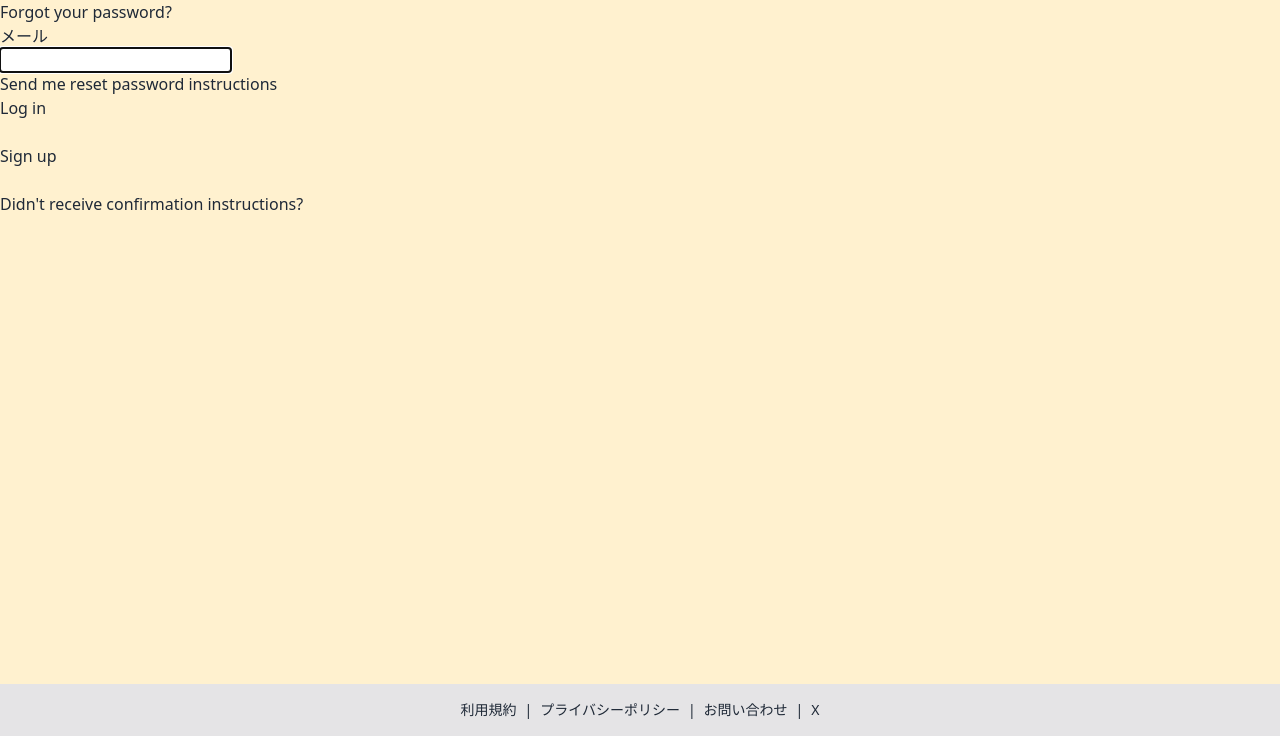
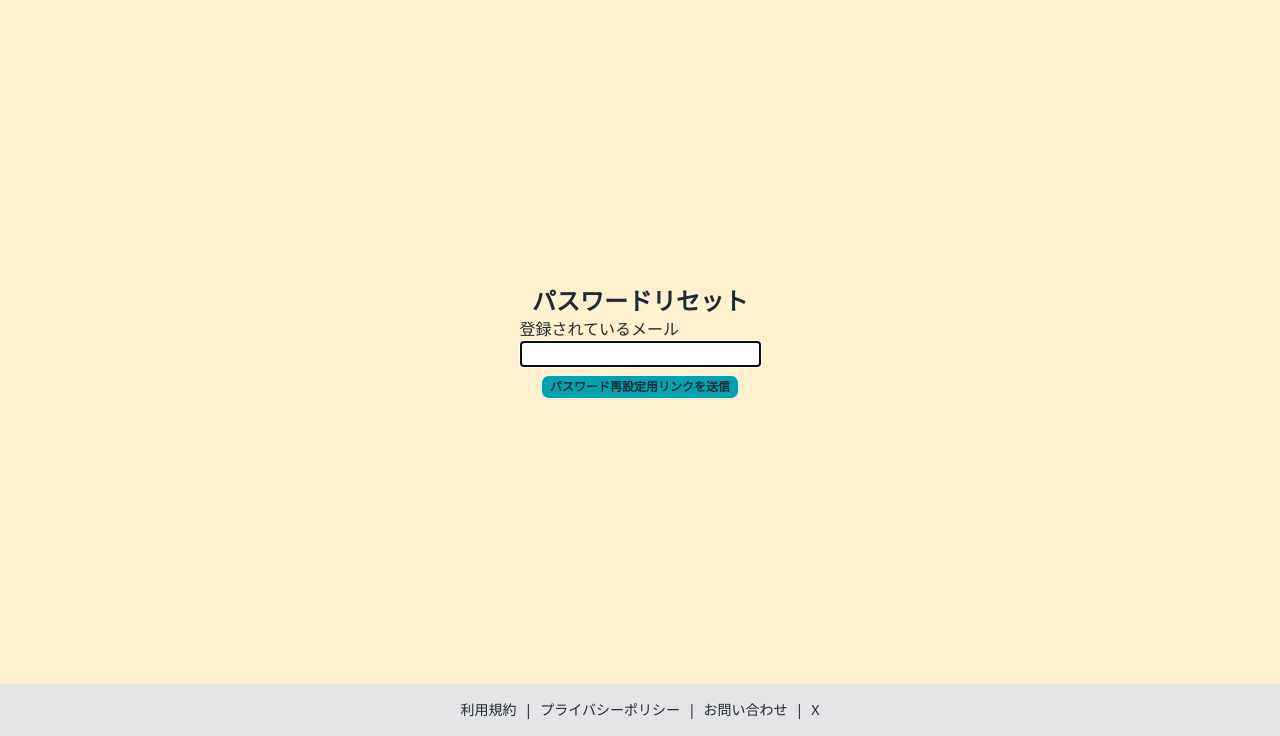
Before and after one commit to nakamura-yosuke-44/animemo, a Rails app: page /users/password/new in a window 1280 px wide. Shown: the part 64-800 px from the top of the page. Run offline with Rails 7, Linux system fonts and the light colour scheme; style sheets or scripts are compiled from the project's sources.

Commit message:
Add: パスワードリセットの申請、設定、メールに関する内容を作成 deviseのtimeoutなどに関する設定を追加 devise関連の翻訳内容を追加・修正 #8

```diff
--- a/app/views/devise/passwords/new.html.erb
+++ b/app/views/devise/passwords/new.html.erb
@@ -1,16 +1,21 @@
-<h2>Forgot your password?</h2>
-
-<%= form_for(resource, as: resource_name, url: password_path(resource_name), html: { method: :post }) do |f| %>
-  <%= render "devise/shared/error_messages", resource: resource %>
-
-  <div class="field">
-    <%= f.label :email %><br />
-    <%= f.email_field :email, autofocus: true, autocomplete: "email" %>
+<div class="flex-grow flex flex-col items-center justify-center">
+  <div class="text-2xl font-bold">
+    <%= t('.reset_password') %>
   </div>
-
-  <div class="actions">
-    <%= f.submit "Send me reset password instructions" %>
-  </div>
-<% end %>
-
-<%= render "devise/shared/links" %>
+  <%= form_for(resource, as: resource_name, url: password_path(resource_name), html: { method: :post }) do |f| %>
+    <%= render "devise/shared/error_messages", resource: resource %>
+    <div class="flex flex-col items-center justify-center">
+      <div class="flex flex-col items-center justify-center">
+        <div class="field mb-2">
+          <div>
+            <%= f.label :email, t('.registered_email') %>
+          </div>
+          <%= f.email_field :email, autofocus: true, autocomplete: "email", class: "border border-[#0d0015] pl-2" %>
+        </div>
+        <div class="actions btn btn-xs bg-[#00a3af]">
+          <%= f.submit t('.send_reset_password_link') %>
+        </div>
+      </div>
+    </div>
+  <% end %>
+</div>
--- a/config/initializers/devise.rb
+++ b/config/initializers/devise.rb
@@ -151,7 +151,7 @@ Devise.setup do |config|
   # their account can't be confirmed with the token any more.
   # Default is nil, meaning there is no restriction on how long a user can take
   # before confirming their account.
-  config.confirm_within = Rails.env.test? ? 1.second : 24.hours
+  config.confirm_within = 24.hours
 
   # If true, requires any email changes to be confirmed (exactly the same way as
   # initial account confirmation) to be applied. Requires additional unconfirmed_email
@@ -164,7 +164,7 @@ Devise.setup do |config|
 
   # ==> Configuration for :rememberable
   # The time the user will be remembered without asking for credentials again.
-  # config.remember_for = 2.weeks
+  config.remember_for = 2.weeks
 
   # Invalidates all the remember me tokens when the user signs out.
   config.expire_all_remember_me_on_sign_out = true
@@ -188,7 +188,7 @@ Devise.setup do |config|
   # ==> Configuration for :timeoutable
   # The time you want to timeout the user session without activity. After this
   # time the user will be asked for credentials again. Default is 30 minutes.
-  # config.timeout_in = 30.minutes
+  config.timeout_in = 30.minutes
 
   # ==> Configuration for :lockable
   # Defines which strategy will be used to lock an account.
--- a/config/locales/devise/devise.views.ja.yml
+++ b/config/locales/devise/devise.views.ja.yml
@@ -70,7 +70,9 @@ ja:
       reset_password_instructions:
         action: パスワード変更
         greeting: "%{recipient}様"
-        instruction: パスワード再設定の依頼を受けたため、メールを送信しています。下のリンクからパスワードの再設定ができます。
+        instruction: |
+          パスワード再設定の依頼を受けたため、メールを送信しています。下のリンクからパスワードの再設定ができます。
+          *有効期限は6時間以内です。
         instruction_2: パスワード再設定の依頼をしていない場合、このメールを無視してください。
         instruction_3: パスワードの再設定は、上のリンクから新しいパスワードを登録するまで完了しません。
         subject: パスワードの再設定について
@@ -90,6 +92,9 @@ ja:
         confirm_new_password: 確認用新しいパスワード
         new_password: 新しいパスワード
       new:
+        reset_password: パスワードリセット
+        registered_email: 登録されているメール
+        send_reset_password_link: パスワード再設定用リンクを送信
         forgot_your_password: パスワードを忘れましたか？
         send_me_reset_password_instructions: パスワードの再設定方法を送信する
       no_token: このページにはアクセスできません。パスワード再設定メールのリンクからアクセスされた場合には、URL をご確認ください。
```
Also changed, not shown: app/views/devise/mailer/reset_password_instructions.html.erb (+5 -5 lines), app/views/devise/passwords/edit.html.erb (+23 -15 lines).
